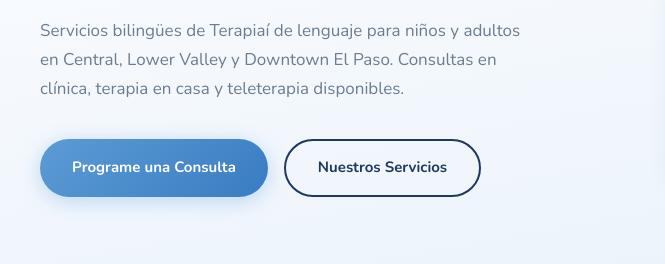
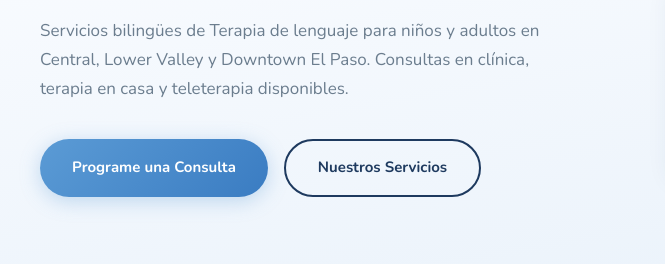
Before and after one commit to Margaritadave/Star-Therapy, a plain HTML site: page star_therapy_es.html in a window 1280 px wide. Shown: the part 505-769 px from the top of the page, 0-665 px from the left. Drawn offline with nearby package versions, Linux system fonts and the light colour scheme.

Commit message:
Fix HTML encoding for bilingual therapy services

```diff
--- a/star_therapy_es.html
+++ b/star_therapy_es.html
@@ -423,7 +423,7 @@
     <div>
       <div class="hero-badge"><span></span> Aceptando Nuevos Pacientes</div>
       <h1>Ayudando a El Paso a <em>Comunicarse</em> con Confianza</h1>
-      <p>Servicios biling&uuml;es de Terapia&iacute; de lenguaje para ni&ntilde;os y adultos en Central, Lower Valley y Downtown El Paso. Consultas en cl&iacute;nica, terapia en casa y teleterapia disponibles.</p>
+      <p>Servicios biling&uuml;es de Terapia de lenguaje para ni&ntilde;os y adultos en Central, Lower Valley y Downtown El Paso. Consultas en cl&iacute;nica, terapia en casa y teleterapia disponibles.</p>
       <div class="hero-btns">
         <a href="#intake" class="btn btn-primary">Programe una Consulta</a>
         <a href="#services" class="btn btn-outline">Nuestros Servicios</a>
```
